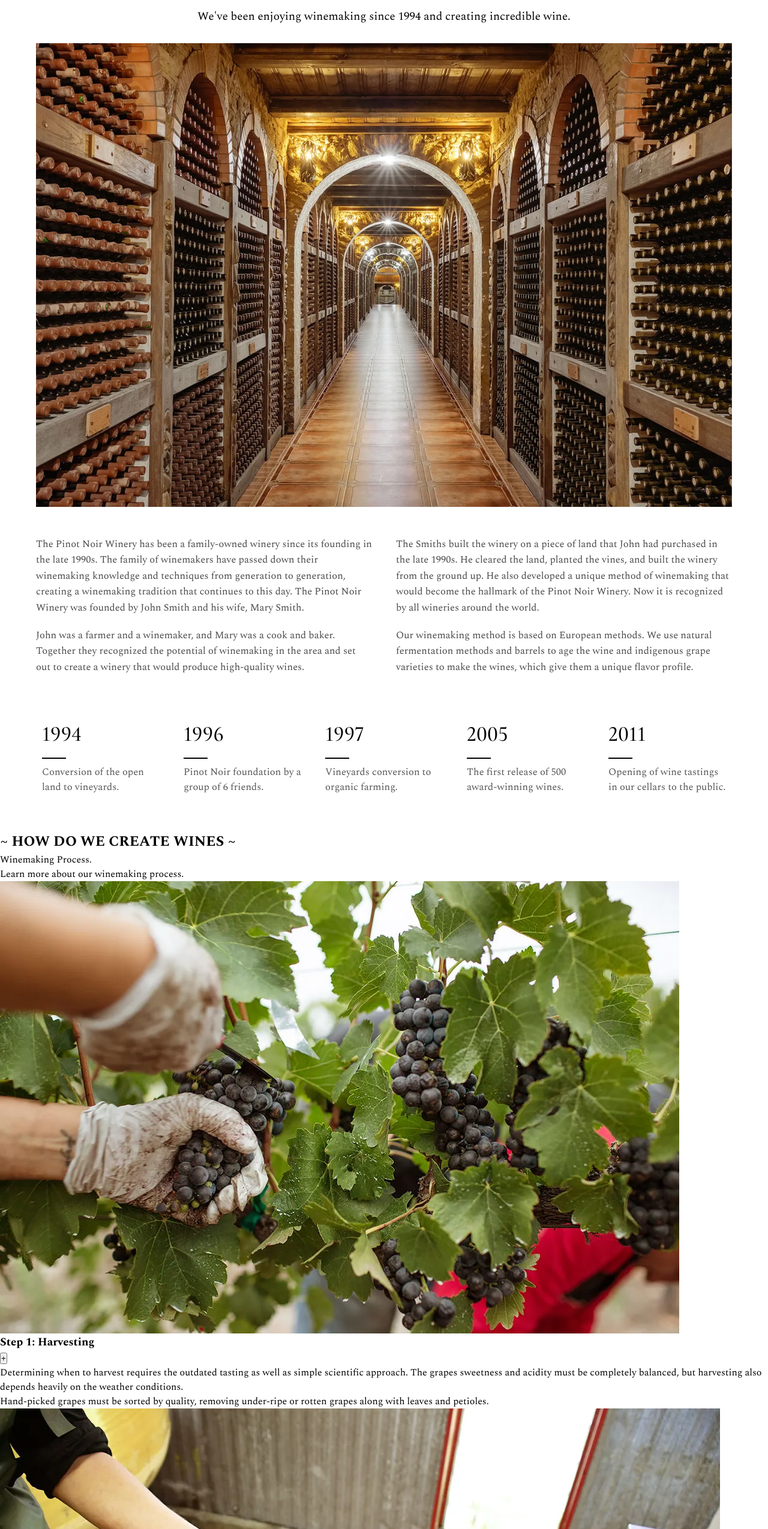
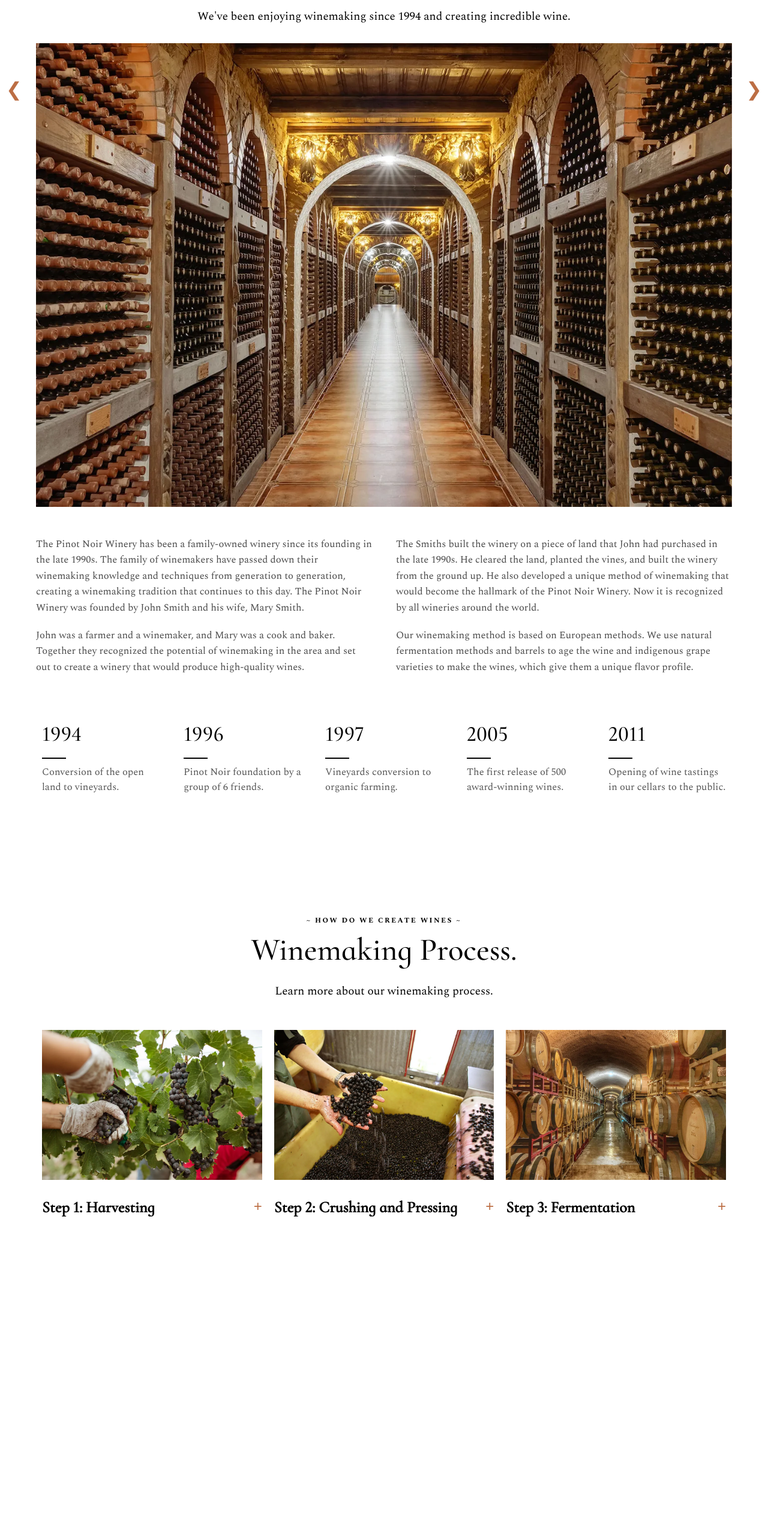
Before and after one commit to KhrystynaShvachko/winesite, a plain HTML site: page index.html in a window 1280 px wide. Shown: the part 251-2800 px from the top of the page at 60% size. After the commit the page ends 2349 px from the top, so only its background shows below. Drawn offline with nearby package versions, Linux system fonts and the light colour scheme.

Commit message:
Updated css and added js

```diff
--- /dev/null
+++ b/carousel.js
@@ -0,0 +1,40 @@
+document.addEventListener("DOMContentLoaded", function() {
+  const carousel = document.querySelector(".winemaking-process__carousel");
+  const slides = document.querySelectorAll(".winemaking-process__slide");
+  const prevButton = document.querySelector(".winemaking-process__carousel-control--left");
+  const nextButton = document.querySelector(".winemaking-process__carousel-control--right");
+  let currentIndex = 0;
+
+  function updateCarousel() {
+    const offset = -currentIndex * (100 / 3);
+    carousel.style.transform = `translateX(${offset}%)`;
+  }
+
+  prevButton.addEventListener("click", function() {
+    if (currentIndex > 0) {
+      currentIndex--;
+      updateCarousel();
+    }
+  });
+
+  nextButton.addEventListener("click", function() {
+    if (currentIndex < slides.length - 3) {
+      currentIndex++;
+      updateCarousel();
+    }
+  });
+
+  const buttons = document.querySelectorAll(".winemaking-process__button");
+  buttons.forEach(button => {
+    button.addEventListener("click", function() {
+      const details = this.nextElementSibling;
+      if (details.style.display === "none" || details.style.display === "") {
+        details.style.display = "block";
+        this.textContent = "-";
+      } else {
+        details.style.display = "none";
+        this.textContent = "+";
+      }
+    });
+  });
+});
--- a/index.html
+++ b/index.html
@@ -221,5 +221,6 @@
         </button>
       </div>
     </section>
+    <script src="carousel.js"></script>
   </body>
 </html>
--- a/styles.css
+++ b/styles.css
@@ -215,3 +215,110 @@ ul {
     width: 100%; /* Підкреслення на всю довжину */
   }
 }
+.winemaking-process {
+  max-width: 1200px;
+  margin: 0 auto;
+  padding: 40px 20px;
+}
+
+.carousel {
+  text-align: center;
+  margin-bottom: 30px;
+}
+
+.winemaking-process__title {
+  text-align: center;
+  font-size: 0.75rem;
+  font-weight: 700;
+  letter-spacing: 0.15rem;
+  text-transform: uppercase;
+  margin-top: 100px;
+}
+
+.winemaking-process__subtitle {
+  text-align: center;
+  font-family: "Cormorant Infant", serif;
+  font-size: 3.3rem;
+  font-weight: 500;
+  line-height: 1.5;
+  margin-bottom: 15px;
+}
+
+.winemaking-process__description {
+  text-align: center;
+  font-size: 19px;
+  font-weight: 400;
+  margin-bottom: 50px;
+}
+
+.winemaking-process__carousel {
+  display: flex;
+  overflow: hidden;
+  position: relative;
+}
+
+.winemaking-process__slide {
+  min-width: 33.333%;
+  box-sizing: border-box;
+  transition: transform 0.5s ease-in-out;
+  padding: 0 10px;
+}
+
+.winemaking-process__image {
+  width: 100%;
+  height: 250px; /* Fixed height for images */
+  object-fit: cover; /* Preserve image aspect ratio and fill container */
+}
+
+.winemaking-process__info {
+  text-align: left;
+  margin-top: 30px;
+  position: relative; /* Ensure button can be positioned absolutely */
+}
+
+.winemaking-process__step {
+  font-size: 26px;
+  font-family: "Cormorant Infant", serif;
+}
+
+.winemaking-process__button {
+  background: none;
+  border: none;
+  color: #bc6e44;
+  font-size: 1.5rem;
+  cursor: pointer;
+  position: absolute; /* Position button absolutely */
+  top: 0; /* Align to the top of the parent */
+  right: 0; /* Align to the right of the parent */
+}
+
+.winemaking-process__details {
+  display: none;
+  margin-top: 30px;
+  text-align: left; /* Align text to the left */
+}
+
+.winemaking-process__detail {
+  font-size: 1rem;
+  margin-bottom: 40px;
+}
+
+.winemaking-process__carousel-control {
+  position: absolute;
+  top: 50%;
+  transform: translateY(-50%);
+  background: none;
+  border: none;
+  font-size: 2rem;
+  cursor: pointer;
+  color: #bc6e44;
+  z-index: 10;
+}
+
+.winemaking-process__carousel-control--left {
+  left: 10px;
+}
+
+.winemaking-process__carousel-control--right {
+  right: 10px;
+}
```
